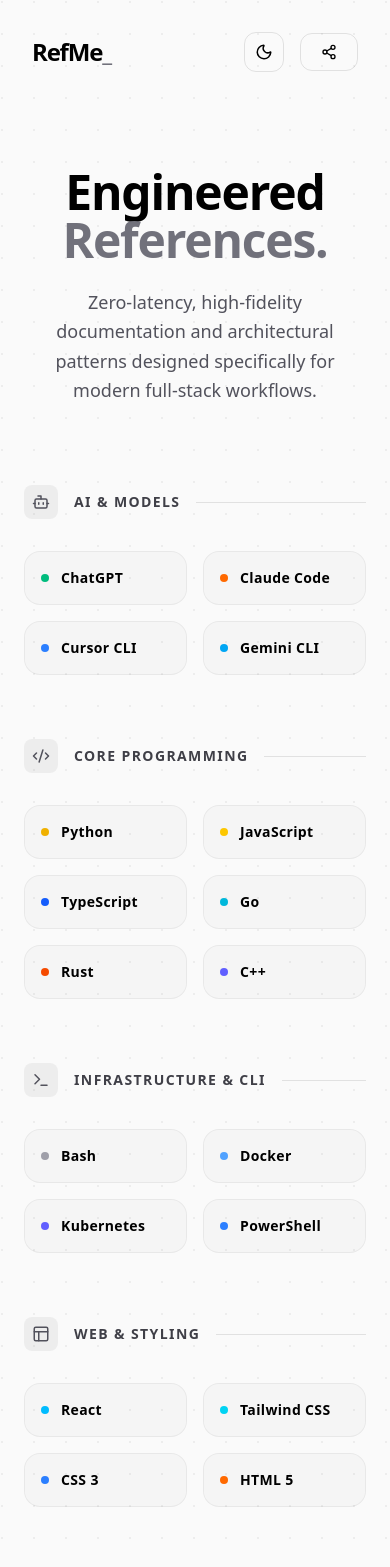
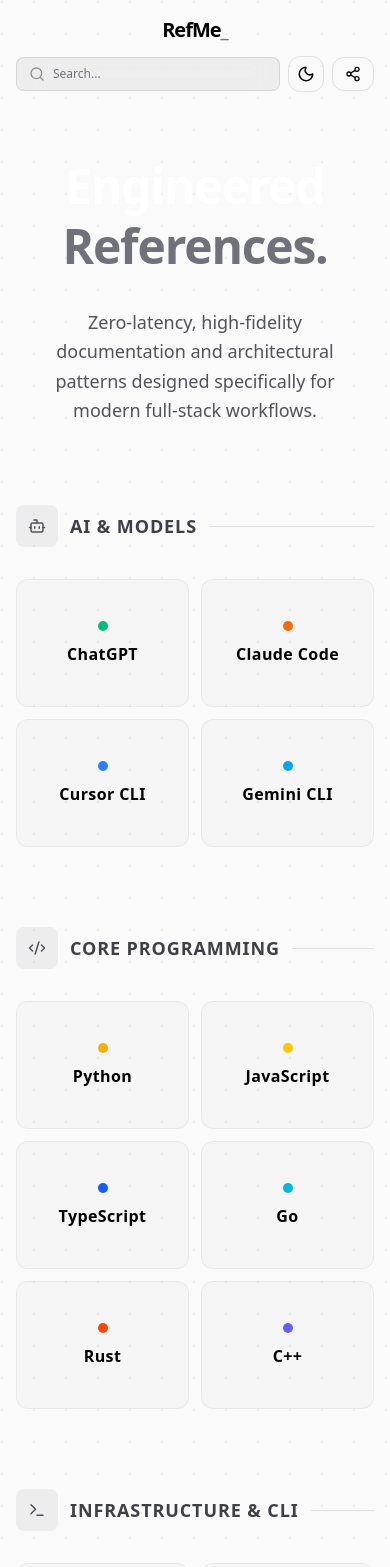
Before and after one commit to Yash-pluto/refme, a Next.js app in the folder frontend/: page / in a window 390 px wide. Shown: the top 1567 px of the page. Built offline with nearby package versions, Linux system fonts and the light colour scheme.

Commit message:
chore(ui): fix the layout

```diff
--- a/frontend/app/components/BentoGrid.tsx
+++ b/frontend/app/components/BentoGrid.tsx
@@ -1,11 +1,11 @@
 "use client";
 
 import Link from "next/link";
-import { motion, AnimatePresence } from "framer-motion";
+import { motion } from "framer-motion";
 import { Search } from "lucide-react";
 import type { ReactNode } from "react";
 
-const MotionLink = motion(Link);
+const MotionLink = motion.create(Link);
 
 interface ReferenceItem {
   name: string;
@@ -25,31 +25,6 @@ interface BentoGridProps {
   filteredData: ReferenceSection[];
 }
 
-const containerVariants = {
-  hidden: { opacity: 0 },
-  show: {
-    opacity: 1,
-    transition: { staggerChildren: 0.05, delayChildren: 0.1 },
-  },
-};
-
-const springTransition = {
-  type: "spring" as const,
-  stiffness: 300,
-  damping: 24,
-};
-
-const itemVariants = {
-  hidden: { opacity: 0, scale: 0.95, y: 10 },
-  show: {
-    opacity: 1,
-    scale: 1,
-    y: 0,
-    transition: springTransition,
-  },
-  exit: { opacity: 0, scale: 0.95, transition: { duration: 0.2 } },
-};
-
 export default function BentoGrid({ darkMode, filteredData }: BentoGridProps) {
   const cardTheme = darkMode
     ? "bg-white/[0.02] border-white/5 hover:bg-white/[0.04]"
@@ -63,33 +38,27 @@ export default function BentoGrid({ darkMode, filteredData }: BentoGridProps) {
 
   if (filteredData.length === 0) {
     return (
-      <section className='relative z-10 max-w-7xl mx-auto px-6 pb-32 min-h-100'>
-        <motion.div
-          initial={{ opacity: 0 }}
-          animate={{ opacity: 1 }}
-          className={`text-center py-20 ${mutedText}`}
-        >
-          <Search size={48} className='mx-auto mb-4 opacity-20' />
-          <p>No references found.</p>
-        </motion.div>
+      <section className='relative z-10 max-w-7xl mx-auto px-4 sm:px-6 pb-16 sm:pb-32 min-h-100'>
+        <div className={`text-center py-12 sm:py-20 ${mutedText}`}>
+          <Search size={48} className='mx-auto mb-4 opacity-30' />
+          <p className='text-lg sm:text-xl'>No references found.</p>
+        </div>
       </section>
     );
   }
 
   return (
-    <section className='relative z-10 max-w-7xl mx-auto px-6 pb-32 min-h-100'>
-      <motion.div
-        variants={containerVariants}
-        initial='hidden'
-        animate='show'
-        className='space-y-16'
-      >
+    <section className='relative z-10 max-w-7xl mx-auto px-4 sm:px-6 lg:px-8 pb-16 sm:pb-32'>
+      <div className='space-y-20'>
         {filteredData.map((section) => (
           <div key={section.category} className='w-full'>
-            <div className='flex items-center gap-4 mb-8'>
-              <div className={`p-2 rounded-lg ${headerBg}`}>{section.icon}</div>
+            {/* Category Header - VERY VISIBLE */}
+            <div className='flex items-center gap-3 sm:gap-4 mb-8 sm:mb-12'>
+              <div className={`p-3 rounded-lg ${headerBg} flex-shrink-0`}>
+                {section.icon}
+              </div>
               <h2
-                className={`text-sm font-bold uppercase tracking-widest ${headerText}`}
+                className={`text-lg sm:text-2xl font-bold uppercase tracking-wider ${headerText}`}
               >
                 {section.category}
               </h2>
@@ -98,39 +67,61 @@ export default function BentoGrid({ darkMode, filteredData }: BentoGridProps) {
               />
             </div>
 
-            <motion.div
-              layout
-              className='grid grid-cols-2 md:grid-cols-3 lg:grid-cols-4 xl:grid-cols-5 gap-4'
-            >
-              <AnimatePresence mode='popLayout'>
-                {section.items.map((item) => (
+            {/* Bento Grid - Masonry Layout with Dynamic Sizing */}
+            <div className='grid grid-cols-2 sm:grid-cols-3 md:grid-cols-4 lg:grid-cols-5 gap-3 sm:gap-4 md:gap-5 auto-rows-max'>
+              {section.items.map((item, index) => {
+                // Create masonry effect with random-looking but deterministic sizing
+                const sizePattern = index % 13;
+                let colSpan = "col-span-1";
+                let rowSpan = "row-span-1";
+
+                // Create varied sizes: some large, some medium, most small
+                if (sizePattern === 0 || sizePattern === 5) {
+                  colSpan = "sm:col-span-2 md:col-span-2";
+                  rowSpan = "sm:row-span-2 md:row-span-2";
+                } else if (sizePattern === 2 || sizePattern === 7) {
+                  colSpan = "sm:col-span-2";
+                  rowSpan = "sm:row-span-1";
+                } else if (sizePattern === 3 || sizePattern === 9) {
+                  rowSpan = "sm:row-span-2 md:row-span-2";
+                }
+
+                // Determine height based on size
+                let heightClass = "min-h-24 sm:min-h-28 md:min-h-32";
+                if (sizePattern === 0 || sizePattern === 5) {
+                  heightClass = "min-h-32 sm:min-h-48 md:min-h-56";
+                } else if (sizePattern === 3 || sizePattern === 9) {
+                  heightClass = "min-h-32 sm:min-h-48 md:min-h-56";
+                }
+
+                return (
                   <MotionLink
                     key={item.name}
                     href={item.href}
-                    layout
-                    variants={itemVariants}
-                    initial='hidden'
-                    animate='show'
-                    exit='exit'
-                    whileHover={{ scale: 1.03, y: -4 }}
+                    whileHover={{ scale: 1.02 }}
                     whileTap={{ scale: 0.98 }}
-                    className={`group relative overflow-hidden flex items-center gap-3 p-4 rounded-2xl border transition-all duration-300 ${cardTheme} ${item.border}`}
+                    className={`group relative overflow-hidden flex flex-col items-center justify-center gap-3 p-4 sm:p-5 md:p-6 rounded-xl sm:rounded-2xl border transition-all duration-300 ${colSpan} ${rowSpan} ${heightClass} ${cardTheme} ${item.border}`}
                     aria-label={`Navigate to ${item.name}`}
                   >
-                    <div className='absolute inset-0 opacity-0 group-hover:opacity-10 transition-opacity duration-300 bg-linear-to-r ${item.color}' />
+                    {/* Background overlay */}
+                    <div className='absolute inset-0 opacity-0 group-hover:opacity-20 transition-opacity duration-300 bg-gradient-to-r ${item.color}' />
+
+                    {/* Colored dot */}
                     <div
-                      className={`w-2 h-2 rounded-full bg-current ${item.color.split(" ").pop()}`}
+                      className={`w-2.5 h-2.5 sm:w-3 sm:h-3 md:w-4 md:h-4 rounded-full bg-current flex-shrink-0 ${item.color.split(" ").pop()}`}
                     />
-                    <span className='font-semibold text-sm relative z-10 tracking-wide'>
+
+                    {/* Item name - LARGE AND BOLD */}
+                    <span className='font-bold text-base sm:text-lg md:text-xl lg:text-2xl relative z-10 tracking-wide text-center leading-snug text-current'>
                       {item.name}
                     </span>
                   </MotionLink>
-                ))}
-              </AnimatePresence>
-            </motion.div>
+                );
+              })}
+            </div>
           </div>
         ))}
-      </motion.div>
+      </div>
     </section>
   );
 }
--- a/frontend/app/components/Hero.tsx
+++ b/frontend/app/components/Hero.tsx
@@ -8,13 +8,13 @@ interface HeroProps {
 
 export default function Hero({ darkMode }: HeroProps) {
   return (
-    <main className='flex flex-col items-center justify-center pt-16 pb-20 px-6 relative z-10 text-center'>
+    <main className='flex flex-col items-center justify-center pt-12 sm:pt-16 md:pt-24 pb-20 sm:pb-28 md:pb-36 px-4 sm:px-6 relative z-10 text-center'>
       <motion.div
-        initial={{ opacity: 0, y: 40 }}
+        initial={{ opacity: 0, y: 20 }}
         animate={{ opacity: 1, y: 0 }}
-        transition={{ duration: 0.8, ease: [0.16, 1, 0.3, 1] }}
+        transition={{ duration: 0.6 }}
       >
-        <h1 className='text-5xl md:text-7xl lg:text-8xl font-black tracking-tight mb-6'>
+        <h1 className='text-5xl sm:text-6xl md:text-7xl lg:text-8xl xl:text-9xl font-black tracking-tight mb-8 sm:mb-12 leading-tight text-white'>
           Engineered <br />
           <span className='text-zinc-500'>References.</span>
         </h1>
@@ -23,8 +23,8 @@ export default function Hero({ darkMode }: HeroProps) {
       <motion.p
         initial={{ opacity: 0, y: 20 }}
         animate={{ opacity: 1, y: 0 }}
-        transition={{ delay: 0.2, duration: 0.8 }}
-        className={`max-w-2xl text-lg md:text-xl ${darkMode ? "text-zinc-400" : "text-zinc-600"} leading-relaxed font-medium`}
+        transition={{ delay: 0.15, duration: 0.6 }}
+        className={`max-w-3xl text-lg sm:text-xl md:text-2xl px-2 leading-relaxed font-medium ${darkMode ? "text-zinc-300" : "text-zinc-600"}`}
       >
         Zero-latency, high-fidelity documentation and architectural patterns
         designed specifically for modern full-stack workflows.
--- a/frontend/app/components/Navbar.tsx
+++ b/frontend/app/components/Navbar.tsx
@@ -27,34 +27,31 @@ export default function Navbar({
     : "border-black/10 hover:bg-black/5";
 
   return (
-    <nav className='flex items-center justify-between px-8 py-8 relative z-10 max-w-7xl mx-auto'>
+    <nav className='flex flex-col sm:flex-row items-center justify-between gap-3 sm:gap-4 px-4 py-4 sm:px-6 sm:py-6 lg:px-8 lg:py-8 relative z-20 max-w-7xl mx-auto w-full'>
       <motion.div
-        initial={{ opacity: 0, x: -20 }}
-        animate={{ opacity: 1, x: 0 }}
-        className='text-2xl font-black tracking-tighter'
+        initial={{ opacity: 0 }}
+        animate={{ opacity: 1 }}
+        transition={{ duration: 0.4 }}
+        className='text-xl sm:text-2xl font-black tracking-tighter'
       >
         RefMe<span className='text-zinc-500'>_</span>
       </motion.div>
 
-      <motion.div
-        initial={{ opacity: 0, x: 20 }}
-        animate={{ opacity: 1, x: 0 }}
-        className='flex items-center gap-4'
-      >
+      <div className='flex items-center gap-2 sm:gap-4 w-full sm:w-auto justify-between sm:justify-end flex-wrap'>
         <div
-          className={`flex items-center gap-3 ${panelClass} px-4 py-2 rounded-lg border hidden md:flex backdrop-blur-md transition-colors`}
+          className={`flex items-center gap-2 sm:gap-3 ${panelClass} px-3 py-2 rounded-lg border backdrop-blur-md transition-colors flex-1 sm:flex-initial min-w-0 max-w-sm`}
         >
-          <Search size={16} className='opacity-40' />
+          <Search size={16} className='opacity-40 flex-shrink-0' />
           <input
             type='text'
             value={searchQuery}
             onChange={(event) => onSearch(event.target.value)}
-            placeholder='Search references...'
-            className='bg-transparent border-none outline-none text-sm w-48 placeholder:text-zinc-500'
+            placeholder='Search...'
+            className='bg-transparent border-none outline-none text-xs sm:text-sm w-full placeholder:text-zinc-500'
             aria-label='Search references'
           />
           <kbd
-            className={`text-[10px] opacity-30 border px-1.5 py-0.5 rounded-md font-mono ${darkMode ? "border-white" : "border-black"}`}
+            className={`text-[8px] sm:text-[10px] opacity-30 border px-1.5 py-0.5 rounded-md font-mono hidden sm:inline-block ${darkMode ? "border-white" : "border-black"}`}
           >
             /
           </kbd>
@@ -62,7 +59,7 @@ export default function Navbar({
 
         <button
           onClick={toggleTheme}
-          className={`p-2.5 rounded-xl border transition-all ${buttonBorder}`}
+          className={`p-2 sm:p-2.5 rounded-xl border transition-all flex-shrink-0 ${buttonBorder}`}
           aria-label='Toggle dark mode'
         >
           {darkMode ? <Sun size={18} /> : <Moon size={18} />}
@@ -70,13 +67,13 @@ export default function Navbar({
 
         <button
           onClick={onShare}
-          className={`flex items-center gap-2 px-5 py-2.5 rounded-xl border transition-all font-medium text-sm ${buttonBorder}`}
+          className={`flex items-center gap-1 sm:gap-2 px-3 sm:px-5 py-2 sm:py-2.5 rounded-xl border transition-all font-medium text-xs sm:text-sm flex-shrink-0 ${buttonBorder}`}
           aria-label='Share this page'
         >
           <Share2 size={16} />
           <span className='hidden sm:inline'>Share</span>
         </button>
-      </motion.div>
+      </div>
     </nav>
   );
 }
--- a/frontend/app/layout.tsx
+++ b/frontend/app/layout.tsx
@@ -28,6 +28,12 @@ export default function RootLayout({
       lang='en'
       className={`${geistSans.variable} ${geistMono.variable} h-full antialiased`}
     >
+      <head>
+        <meta
+          name='viewport'
+          content='width=device-width, initial-scale=1, maximum-scale=5'
+        />
+      </head>
       <body className='min-h-full flex flex-col bg-zinc-50 text-zinc-950 dark:bg-[#050505] dark:text-zinc-100'>
         <ThemeProvider>{children}</ThemeProvider>
       </body>
--- a/frontend/app/page.tsx
+++ b/frontend/app/page.tsx
@@ -200,8 +200,13 @@ export default function RefMeHero() {
         <motion.div
           animate={{ opacity: [0.1, 0.2, 0.1], scale: [1, 1.1, 1] }}
           transition={{ duration: 15, repeat: Infinity, ease: "easeInOut" }}
-          className={`absolute w-[50vw] h-[50vw] rounded-full blur-[120px] ${theme.overlay}`}
-          style={{ top: "-20%", left: "-10%" }}
+          className={`absolute rounded-full blur-[80px] sm:blur-[120px] ${theme.overlay}`}
+          style={{
+            top: "-20%",
+            left: "-10%",
+            width: "clamp(200px, 80vw, 50vw)",
+            height: "clamp(200px, 80vw, 50vw)",
+          }}
         />
         <motion.div
           animate={{ opacity: [0.1, 0.15, 0.1], scale: [1, 1.2, 1] }}
@@ -211,8 +216,13 @@ export default function RefMeHero() {
             ease: "easeInOut",
             delay: 2,
           }}
-          className={`absolute w-[40vw] h-[40vw] rounded-full blur-[120px] ${theme.overlay2}`}
-          style={{ top: "40%", right: "-10%" }}
+          className={`absolute rounded-full blur-[80px] sm:blur-[120px] ${theme.overlay2}`}
+          style={{
+            top: "40%",
+            right: "-10%",
+            width: "clamp(180px, 70vw, 40vw)",
+            height: "clamp(180px, 70vw, 40vw)",
+          }}
         />
       </div>
 
```
Also changed, not shown: frontend/app/components/Footer.tsx (+14 -12 lines), 1 other file (tests, documents, lock files or other folders).
